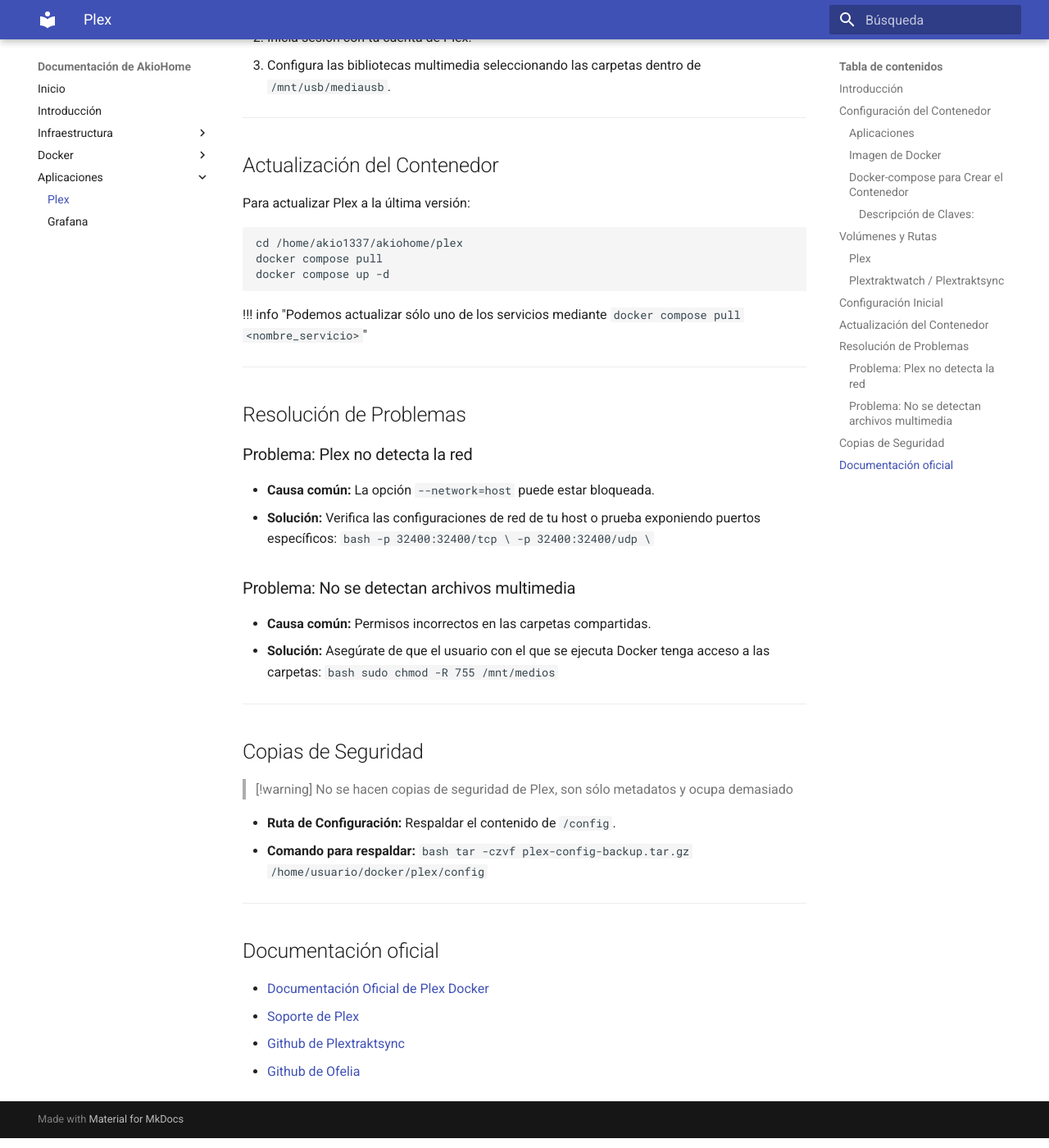
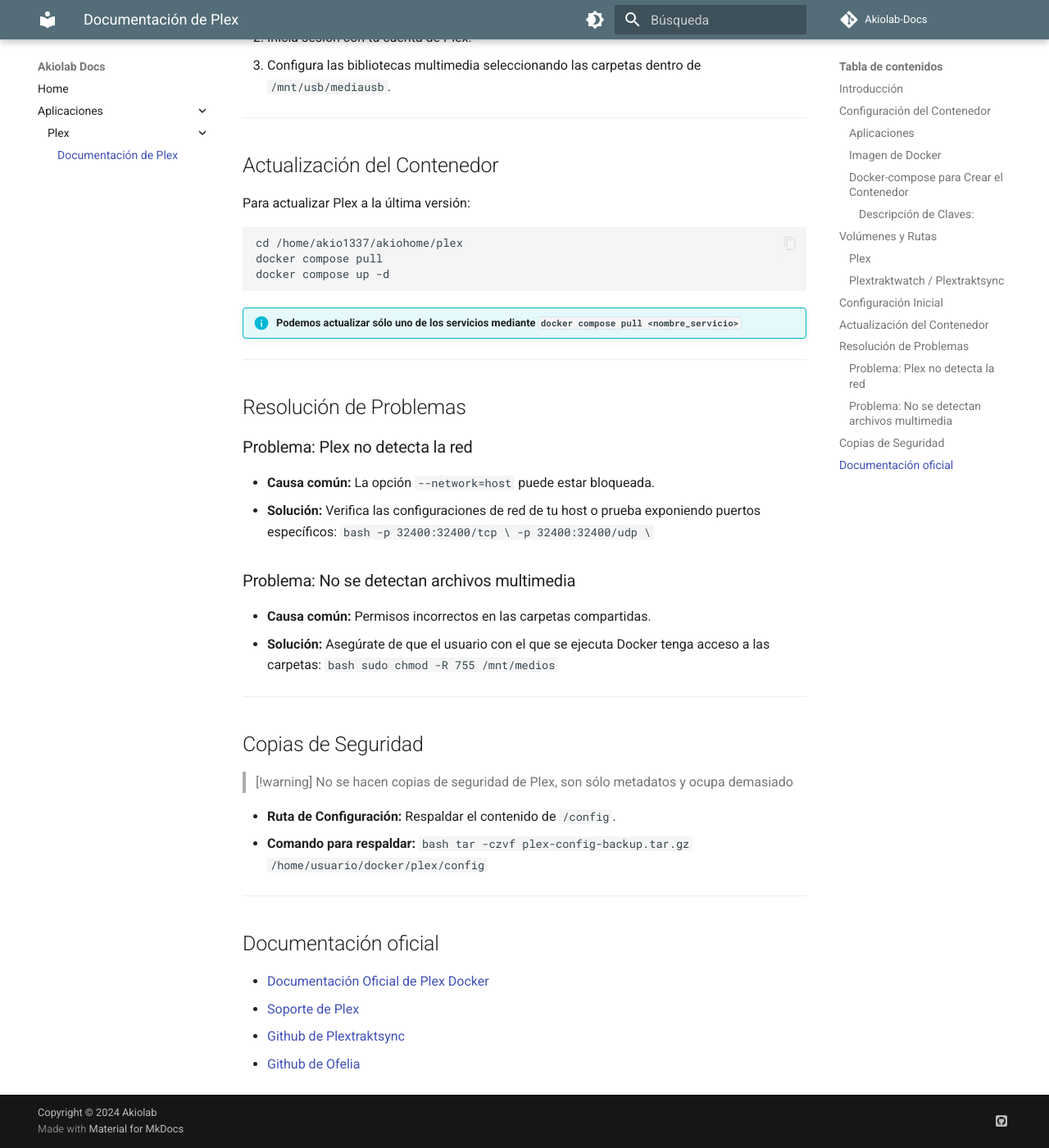
Before and after one commit to akio1337/akiohome-docs, an MkDocs documentation site: the page built from docs/aplicaciones/plex/index.md, in a window 1280 px wide and 1400 px high, scrolled down 2659 px. Shown: the whole window at 82% size. Built offline with MkDocs 1.6.1 and Material for MkDocs 9.7.7, drawn with Linux system fonts in a browser that asks for light colours; comment, search, counter and statistics services are not loaded.

Commit message:
visual modifications

```diff
--- a/mkdocs.yml
+++ b/mkdocs.yml
@@ -1,20 +1,43 @@
-site_name: Documentación del Servidor
-nav:
-  - Inicio: index.md
-  - Introducción: introduccion.md
-  - Infraestructura:
-      - Hardware: infraestructura/hardware.md
-      - Red: infraestructura/red.md
-  - Docker:
-      - Instalación: docker/instalacion.md
-      - Contenedores: docker/contenedores.md
-      - Redes y Volúmenes: docker/redes_volumenes.md
-  - Aplicaciones:
-      - Plex: aplicaciones/plex/index.md
-      - Grafana: aplicaciones/grafana/grafana.md
-site_name: Documentación de AkioHome
+site_name: Akiolab Docs
 site_url: https://akio1337.github.io/akiohome-docs/
+copyright: Copyright &copy; 2024 Akiolab
+repo_url: https://github.com/akio1337/akiolab-docs
+repo_name: Akiolab-Docs
+
+extra:
+ social:
+  - icon: fontawesome/brands/square-github
+    link: https://github.com/akio1337/akiolab-docs
+
+markdown_extensions:
+  - abbr
+  - attr_list
+  - md_in_html
+  - admonition
+plugins:
+ - search
+
 use_directory_urls: false
 theme:
   name: material
+  features:
+    - content.code.copy
+    - content.action.edit
+    - content.action.view
+    - content.tooltips
   language: es
+  palette:
+    - media: "(prefers-color-scheme: dark)"
+      primary: blue grey
+      accent: deep orange
+      scheme: slate
+      toggle:
+        icon: material/brightness-7
+        name: Switch to light mode
+    - media: "(prefers-color-scheme: light)"
+      primary: blue grey
+      accent: blue
+      scheme: default
+      toggle:
+        icon: material/brightness-4
+        name: Switch to dark mode
```
